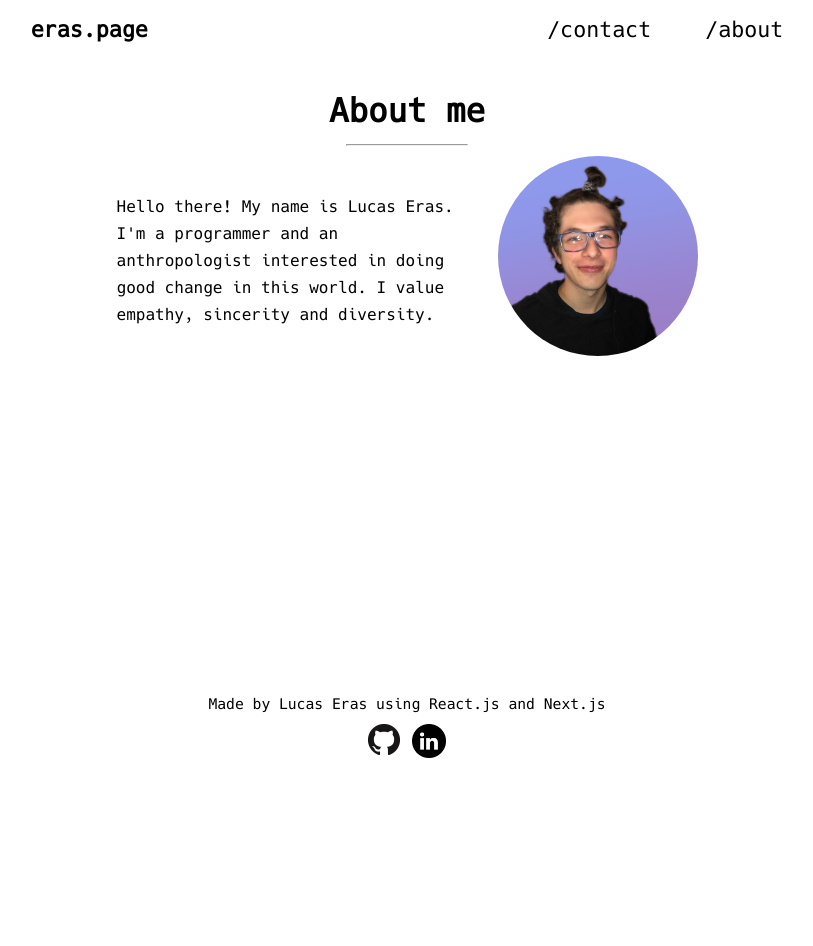
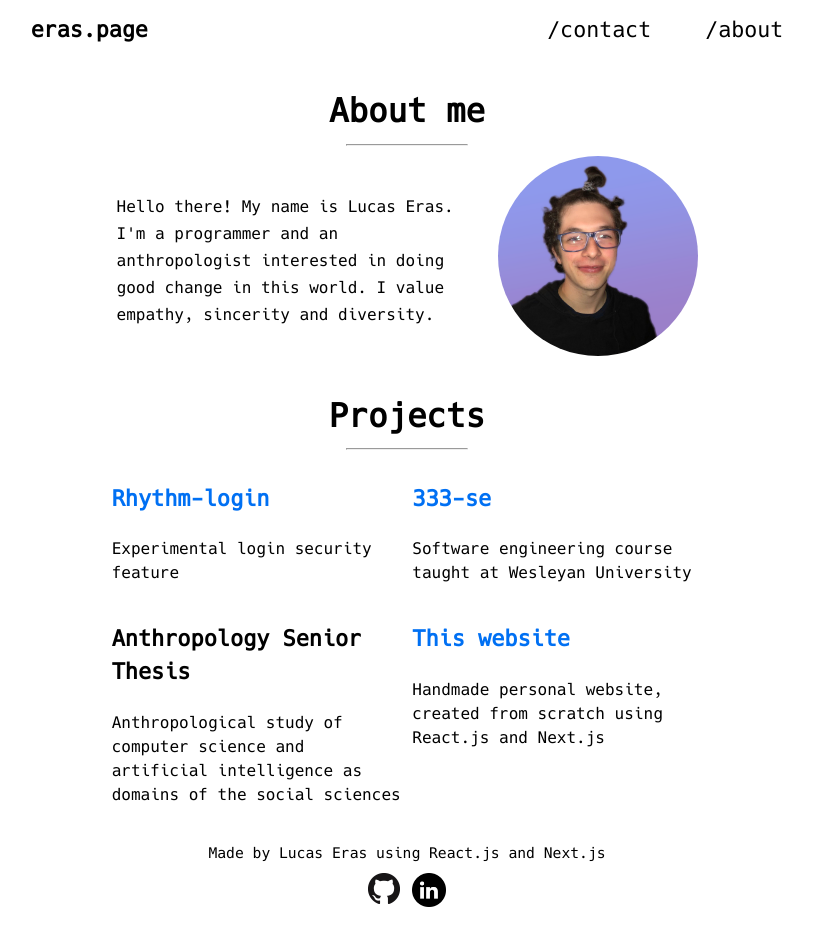
Before and after one commit to lucaseras/eras.page, a Next.js app: page / in a window 1280 px wide. Shown: the top 946 px of the page, without its empty margins (233-1046 px from the left). Before the commit the page ends 800 px from the top, so only its background shows below. Built offline with nearby package versions, Linux system fonts and the light colour scheme.

Commit message:
added about and projects to index page

```diff
--- a/pages/index.js
+++ b/pages/index.js
@@ -4,6 +4,7 @@ import utilStyles from '../styles/utils.module.css'
 import Link from 'next/link'
 import Date from '../components/date'
 import About from '../components/about'
+import Projects from '../components/projects'
 
 
 export default function Home() {
@@ -13,7 +14,9 @@ export default function Home() {
                 <title>{siteTitle}</title>
             </Head>
             <section className={utilStyles.headingMd}>
-            <About></About>
+            <About />
+            <Projects />
+
             </section>
         </Layout>
     )
```
